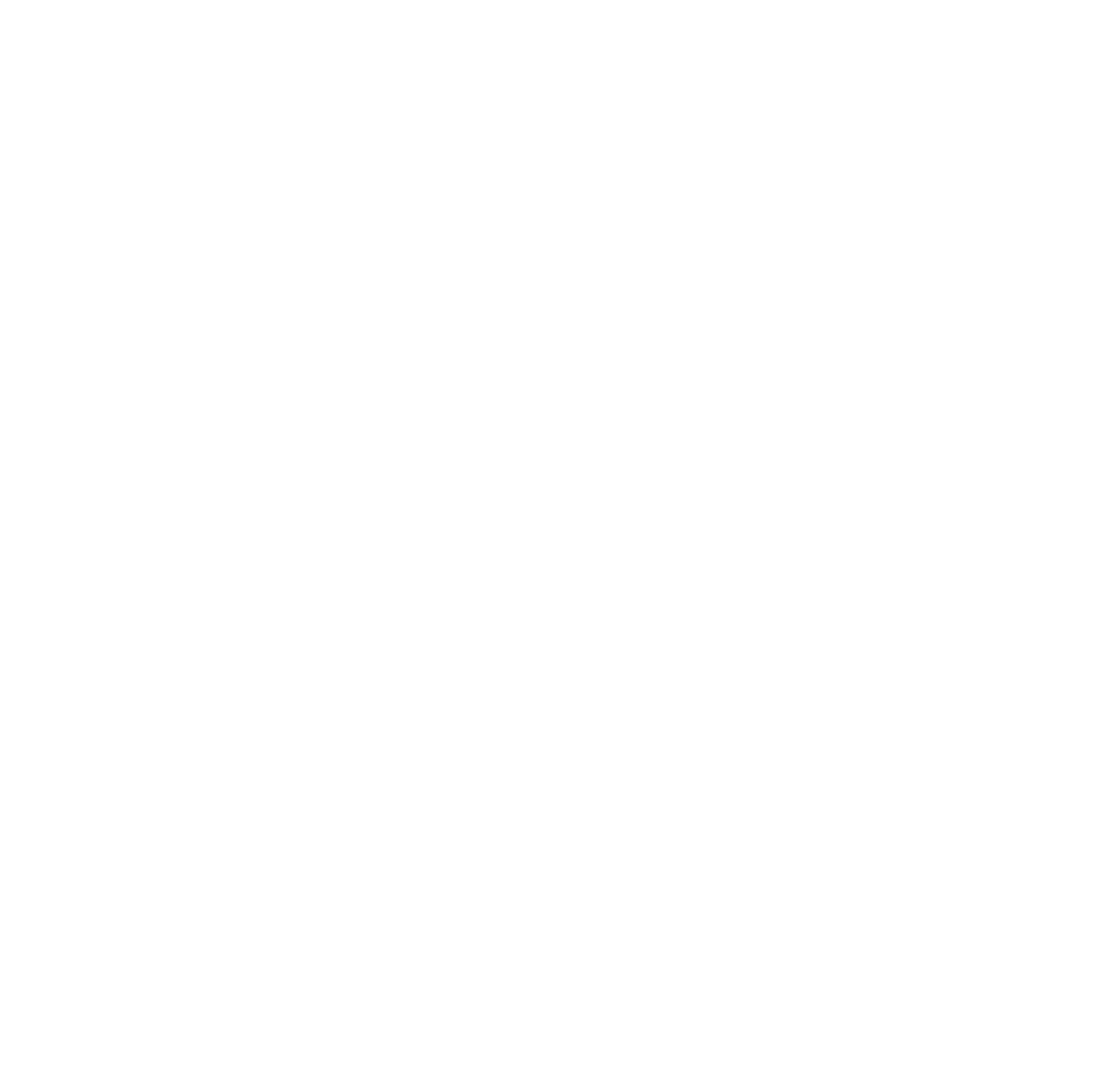
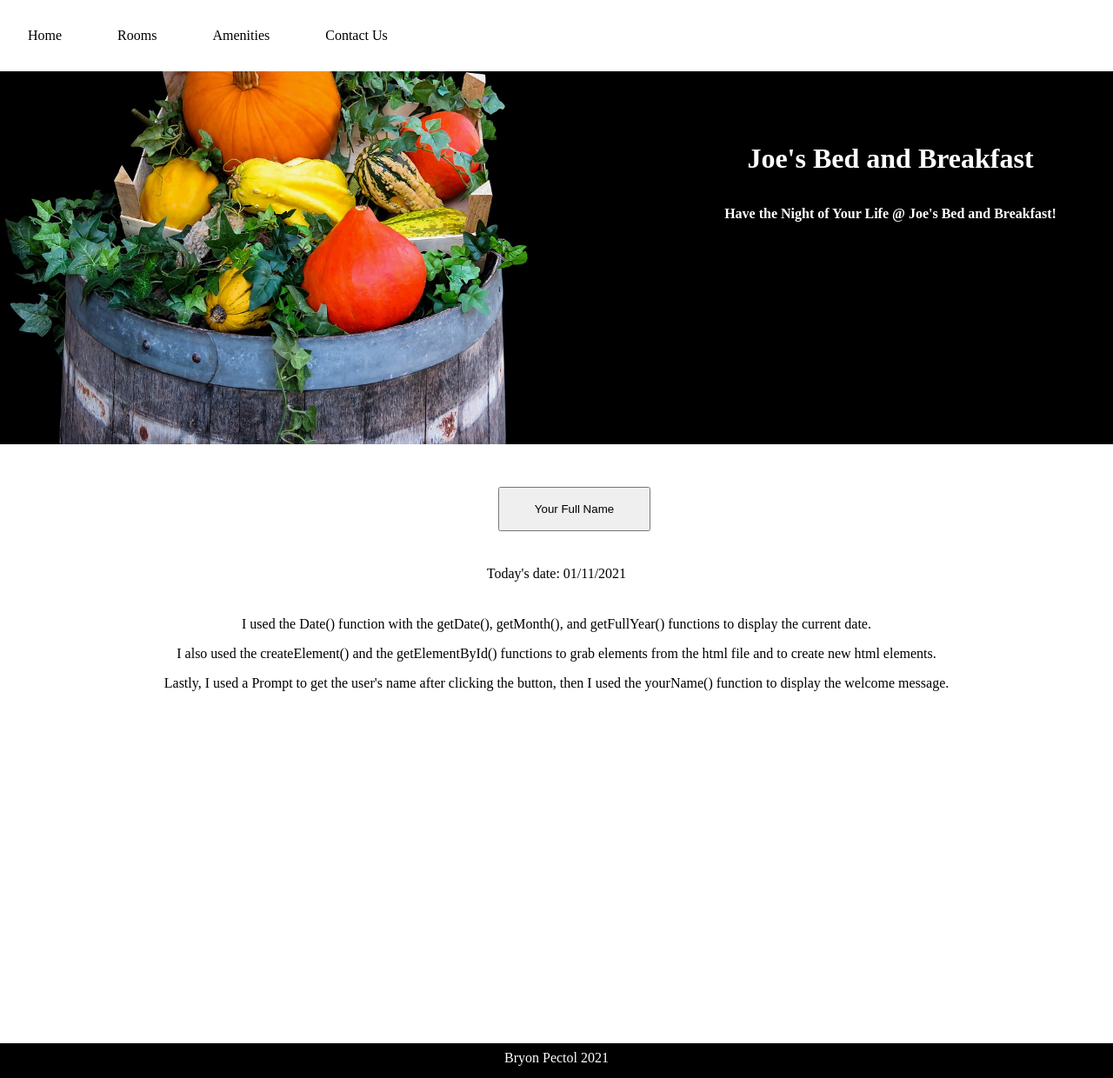
Before and after one commit to Bryonpectol/joesassignment, a plain HTML site: page index.html in a window 1280 px wide. Shown: the whole page at 87% size. Before the commit the page ends 800 px from the top, so only its background shows below. Drawn offline with Linux system fonts and the light colour scheme.

Commit message:
finished added basic js

```diff
--- /dev/null
+++ b/css/main.css
@@ -0,0 +1,97 @@
+* {
+    margin: 0px;
+    padding: 0px;
+}
+
+header {
+    background: url("/media/images/headbg.jpg");
+    background-size: 100%;
+    width: 100%;
+    height: 65vh;
+    background-repeat: no-repeat;
+    /* background-blend-mode: color-dodge; */
+}
+
+nav {
+    width: 100%;
+    background-color: white;
+    position: fixed;
+}
+
+.navul {
+    display: flex;
+    flex-direction: row;
+}
+
+.navli {
+    list-style-type: none;
+    text-decoration: none;
+    color: black;
+}
+
+.nava {
+    text-decoration: none;
+    color: black;
+    margin: 2vh;
+    padding: 2vh;
+}
+
+.nava:hover {
+    background-color: orangered;
+    border-radius: 25px;
+}
+
+.hOne {
+    padding-top: 150px;
+    margin-left: 60%;
+    color: white;
+    line-height: 2em;
+    text-align: center;
+}
+
+h2 {
+    font-size: 1rem;
+}
+
+main {
+    height: 85vh;
+    list-style-type: circle;
+}
+
+.nameBtn {
+    margin-left: 44.75%;
+    margin-top: 5vh;
+    padding: 2vh 5vh 2vh 5vh;
+}
+
+#namePrompt {
+    text-align: center;
+    margin-top: 5vh;
+}
+
+.date {
+    text-align: center;
+    margin-top: 5vh;
+}
+
+.skillsli {
+    list-style-type: circle;
+    margin-top: 2vh;
+}
+
+#skillsul {
+    list-style-type: circle;
+    text-align: center;
+    margin-top: 5vh;
+}
+
+footer {
+    background-color: black;
+    color: white;
+    text-align: center;
+    height: 5vh;
+}
+
+.mefooter {
+    padding-top: 1vh;
+}
--- a/index.html
+++ b/index.html
@@ -1,8 +1,5 @@
 <!DOCTYPE html>
-<!--[if lt IE 7]>      <html class="no-js lt-ie9 lt-ie8 lt-ie7"> <![endif]-->
-<!--[if IE 7]>         <html class="no-js lt-ie9 lt-ie8"> <![endif]-->
-<!--[if IE 8]>         <html class="no-js lt-ie9"> <![endif]-->
-<!--[if gt IE 8]>      <html class="no-js"> <![endif]-->
+
 <html>
     <head>
         <meta charset="utf-8">
@@ -10,13 +7,38 @@
         <title>Joe's Bed and Breakfast</title>
         <meta name="description" content="">
         <meta name="viewport" content="width=device-width, initial-scale=1">
-        <link rel="stylesheet" href="">
+        <link rel="stylesheet" href="/css/main.css">
     </head>
     <body>
-        <!--[if lt IE 7]>
-            <p class="browsehappy">You are using an <strong>outdated</strong> browser. Please <a href="#">upgrade your browser</a> to improve your experience.</p>
-        <![endif]-->
 
-        <script src="" async defer></script>
+        <header>
+            <nav>
+                <ul class="navul">
+                    <a href="" class="nava"><li class="navli">Home</li></a>
+                    <a href="" class="nava"><li class="navli">Rooms</li></a>
+                    <a href="" class="nava"><li class="navli">Amenities</li></a>
+                    <a href="" class="nava"><li class="navli">Contact Us</li></a>
+                </ul>
+            </nav>
+
+            <h1 class="hOne" id="h1head"></h1>
+        </header>
+
+        <main>
+
+            <button class="nameBtn" onclick="yourName()">Your Full Name</button>
+            <p id="namePrompt"></p>
+            <p class="date" id="date"></p>
+            <ul id="skillsul">
+
+            </ul>
+
+        </main>
+
+        <footer>
+            <p class="mefooter">Bryon Pectol 2021</p>
+        </footer>
+
+        <script src="/js/main.js"></script>
     </body>
 </html>
--- /dev/null
+++ b/js/main.js
@@ -0,0 +1,48 @@
+let h1head = document.getElementById("h1head");
+
+let h2head = document.createElement("h2");
+
+let toDay = document.getElementById("date");
+
+let skills = document.getElementById("skillsul");
+
+let li1 = document.createElement("li");
+let li2 = document.createElement("li");
+let li3 = document.createElement("li");
+
+let promptAns = document.getElementById("namePrompt");
+
+
+function yourName() {
+    let Prompt = prompt("Please Enter Your Full Name:", "Joe Smith");
+
+    promptAns.innerHTML = "Welcome to Joe's Bed and Breakfast, " + Prompt + ".";
+}
+
+
+let today = new Date();
+
+var dd = String(today.getDate()).padStart(2, '0');
+var mm = String(today.getMonth() + 1).padStart(2, '0'); //January is 0!
+var yyyy = today.getFullYear();
+
+today = mm + '/' + dd + '/' + yyyy;
+toDay.innerHTML = "Today's date: " + today;
+
+li1.className = "skillsli";
+li2.className = "skillsli";
+li3.className = "skillsli";
+
+h1head.innerHTML = "Joe's Bed and Breakfast";
+h2head.innerHTML = "Have the Night of Your Life @ Joe's Bed and Breakfast!";
+
+
+li1.innerHTML = "I used the Date() function with the getDate(), getMonth(), and getFullYear() functions to display the current date.";
+li2.innerHTML = "I also used the createElement() and the getElementById() functions to grab elements from the html file and to create new html elements.";
+li3.innerHTML = "Lastly, I used a Prompt to get the user's name after clicking the button, then I used the yourName() function to display the welcome message.";
+
+
+h1head.appendChild(h2head);
+skills.appendChild(li1);
+skills.appendChild(li2);
+skills.appendChild(li3);
```
Also changed, not shown: media/images/headbg.jpg (added).
